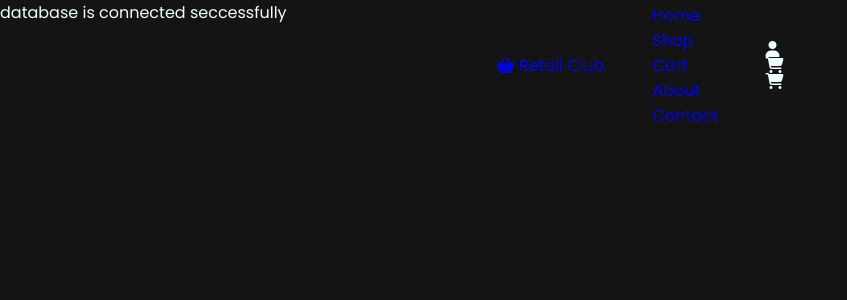
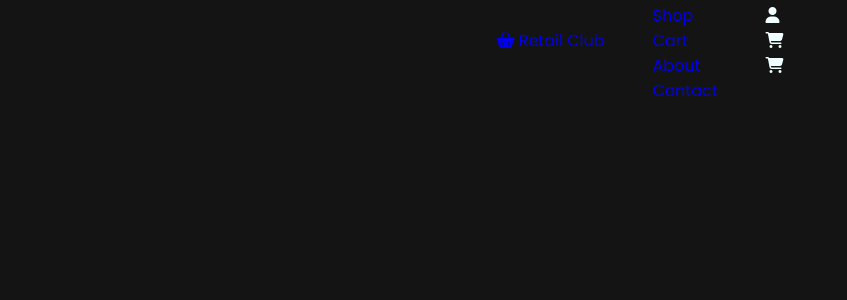
Before and after one commit to Jabir-Mahmud-Rifat/DBMS-project, a PHP site: page /index.php in a window 1280 px wide. Shown: the top 300 px of the page, without its empty margins (0-847 px from the left). Run offline with PHP 8.4, Linux system fonts and the light colour scheme; some libraries are stand-ins or nearby versions.

Commit message:
small changes

```diff
--- a/connection.php
+++ b/connection.php
@@ -7,7 +7,4 @@
     echo 'plese check your database ';
   }
 
-
-    echo " database is connected seccessfully " ;
-
 ?>
--- a/index.php
+++ b/index.php
@@ -1,6 +1,5 @@
 <?php
-include("connection.php");
-
+    include("connection.php");
 ?>
 
 <!DOCTYPE html>
--- a/login and signup.php
+++ b/login and signup.php
@@ -1,9 +1,7 @@
 
 <?php
 
-
   include ("connection.php");   // connecting  database
-
 
 ?>
 
```
